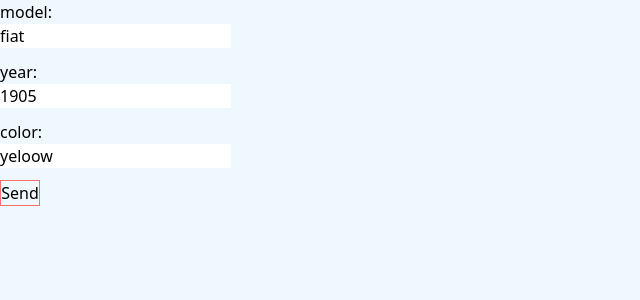
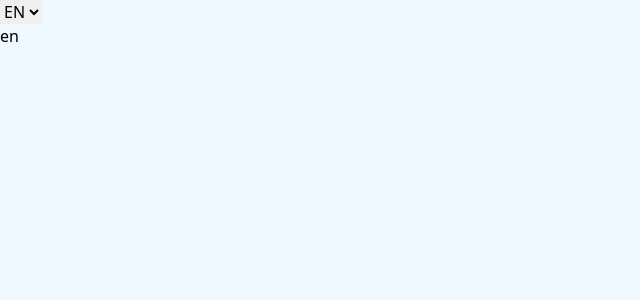
Before and after one commit to kry23/koray-korkmaz-dev-hope-react-mod-exercises, a React (Create React App) app: page / in a window 1280 px wide. Shown: the top 300 px of the page, without its empty margins (0-640 px from the left). Built offline with nearby package versions, Linux system fonts and the light colour scheme.

Commit message:
useContext-1 sol.

```diff
--- a/src/App.jsx
+++ b/src/App.jsx
@@ -30,7 +30,7 @@
   };
   return (
     <div>
-      <CarDetails initialdata={initialdata} />
+      {/* <CarDetails initialdata={initialdata} /> */}
       {/* <HookGithubUser username={"kry23"} /> */}
       {/* <UserForm /> */}
       {/* <HookClickCounter /> */}
@@ -58,14 +58,14 @@
         });
       }}
     ></TodoList> */}
-      {/* <select value={language} onChange={handleLanguage}>
+      <select value={language} onChange={handleLanguage}>
         <option value="en">EN</option>
         <option value="tr">TR</option>
         <option value="it">IT</option>
       </select>
       <LanguageContext.Provider value={language}>
         <DisplayLanguage />
-      </LanguageContext.Provider> */}
+      </LanguageContext.Provider>
       {/* <Container title={"where is my mind ?"} /> */}
     </div>
   );
--- a/src/DisplayLanguage.jsx
+++ b/src/DisplayLanguage.jsx
@@ -1,4 +1,4 @@
-import React from "react";
+import React, { useContext } from "react";
 import LanguageContext from "./LanguageContext";
 const Strings = {
   en: {
@@ -12,11 +12,10 @@
   },
 };
 function DisplayLanguage() {
+  const language = useContext(LanguageContext);
   return (
     <div>
-      <LanguageContext.Consumer>
-        {(language) => <h1>{language}</h1>}
-      </LanguageContext.Consumer>
+      <h1>{language}</h1>
     </div>
   );
 }
```
Also changed, not shown: 1 other file (tests, documents, lock files or other folders).
